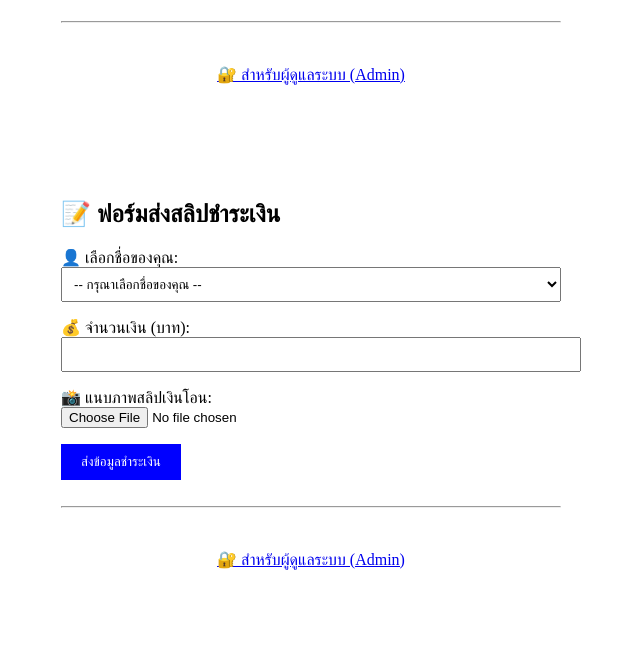
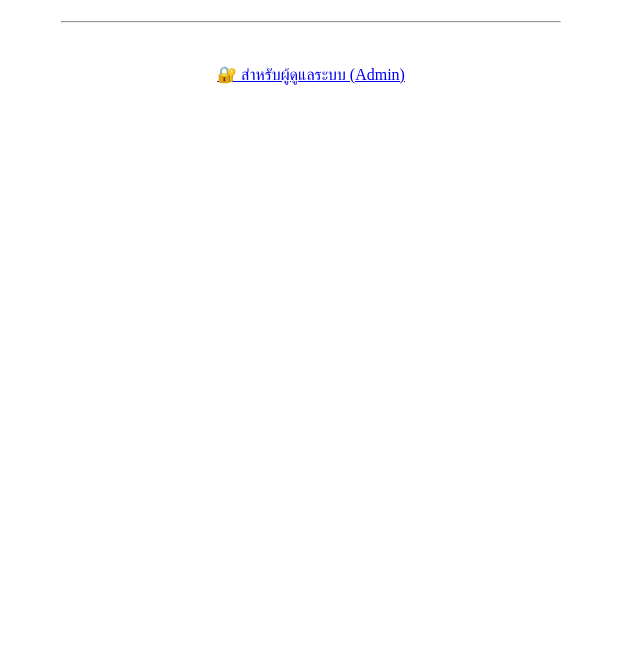
Before and after one commit to b6746636-commits/money-management, a Flask app: page / in a window 1280 px wide. Shown: the part 365-1010 px from the top of the page, without its empty margins (329-969 px from the left). After the commit the page ends 450 px from the top, so only its background shows below. Run offline with Flask 3, Linux system fonts and the light colour scheme.

Commit message:
Update index.html

```diff
--- a/templates/index.html
+++ b/templates/index.html
@@ -1,86 +1,4 @@
 <!DOCTYPE html>
-<html lang="th">
-<head>
-    <meta charset="UTF-8">
-    <title>ระบบส่งสลิปชำระเงิน</title>
-    </head>
-<body>
-    <div style="max-width: 500px; margin: 40px auto; padding: 20px;">
-        <h2>📝 ฟอร์มส่งสลิปชำระเงิน</h2>
-
-        {% with messages = get_flashed_messages(with_categories=true) %}
-          {% if messages %}
-            {% for category, message in messages %}
-              <div style="padding: 10px; margin-bottom: 10px; color: white; background-color: {% if category=='success' %}green{% else %}red{% endif %};">
-                {{ message }}
-              </div>
-            {% endfor %}
-          {% endif %}
-        {% endwith %}
-
-        <form method="POST" enctype="multipart/form-data">
-            <p>
-    <label>👤 เลือกชื่อของคุณ:</label><br>
-    <select name="name" required style="width: 100%; padding: 8px;">
-        <option value="">-- กรุณาเลือกชื่อของคุณ --</option>
-
-        <optgroup label="✨ รุ่น 14">
-            <option value="เหมยเหมย">1. เหมยเหมย</option>
-            <option value="วุ้นเป็ด">2. วุ้นเป็ด</option>
-            <option value="กาฟิว">3. กาฟิว</option>
-            <option value="ไฟท์">4. ไฟท์</option>
-            <option value="กัน">5. กัน</option>
-            <option value="ต้นข้าว">6. ต้นข้าว</option>
-            <option value="แอน">7. แอน</option>
-            <option value="น้ำมนต์">8. น้ำมนต์</option>
-            <option value="เนส">9. เนส</option>
-            <option value="จ๊ะจ๋า">10. จ๊ะจ๋า</option>
-            <option value="แพนเค้ก">11. แอนเค้ก</option>
-            <option value="อาคลัง">12. อาคลัง</option>
-            <option value="โอม">13. โอม</option>
-            <option value="เอ็มมี่">14. เอ็มมี่</option>
-            <option value="กีตาร์">15. กีตาร์</option>
-            <option value="หมูอ้วน">16. หมูอ้วน</option>
-            <option value="อุ๋มอิ๋ม">17. อุ๋มอิ๋ม</option>
-            <option value="ปัญปัญ">18. ปัญปัญ</option>
-        </optgroup>
-
-        <optgroup label="✨ รุ่น 15">
-            <option value="นุ่น">1. นุ่น</option>
-            <option value="จ้าว">2. จ้าว</option>
-            <option value="โฟร์">3. โฟร์</option>
-            <option value="ลูกไหม">4. ลูกไหม</option>
-            <option value="ออย">5. ออย</option>
-            <option value="ปอแก้ว">6. ปอแก้ว</option>
-            <option value="เชอร์รี่">7. เชอร์รี่</option>
-            <option value="สารวัตร">8. สารวัตร</option>
-            <option value="ฟีฟ่า">9. ฟีฟ่า</option>
-            <option value="มาร์ติน">10. มาร์ติน</option>
-            <option value="ปังปัง">11. ปังปัง</option>
-            <option value="ฟลุ๊ก">12. ฟลุ๊ก</option>
-            <option value="พีเจ">13. พีเจ</option>
-            <option value="ฟิล์ม">14. ฟิล์ม</option>
-            <option value="เฟรม">15. เฟรม</option>
-        </optgroup>
-    </select>
-</p>
-                <label>💰 จำนวนเงิน (บาท):</label><br>
-                <input type="number" name="amount" step="0.01" required style="width: 100%; padding: 8px;">
-            </p>
-            <p>
-                <label>📸 แนบภาพสลิปเงินโอน:</label><br>
-                <input type="file" name="slip" accept="image/*" required>
-            </p>
-            <button type="submit" style="padding: 10px 20px; background-color: blue; color: white; border: none; cursor: pointer;">ส่งข้อมูลชำระเงิน</button>
-        </form>
-
-        <br><hr><br>
-        <p align="center">
-            <a href="{{ url_for('admin_panel') }}">🔐 สำหรับผู้ดูแลระบบ (Admin)</a>
-        </p>
-    </div>
-</body>
-</html><!DOCTYPE html>
 <html lang="th">
 <head>
     <meta charset="UTF-8">
@@ -117,8 +35,7 @@
                         <option value="น้ำมนต์">8. น้ำมนต์</option>
                         <option value="เนส">9. เนส</option>
                         <option value="จ๊ะจ๋า">10. จ๊ะจ๋า</option>
-                        <option value="แพนเค้ก">11. แพนเค้ก</option>
-                        <option value="อาคลัง">12. อาคลัง</option>
+                        <option value="แพนเค้ก">11. แพนเค้ก</option> <option value="อาคลัง">12. อาคลัง</option>
                         <option value="โอม">13. โอม</option>
                         <option value="เอ็มมี่">14. เอ็มมี่</option>
                         <option value="กีตาร์">15. กีตาร์</option>
@@ -133,8 +50,7 @@
                         <option value="โฟร์">3. โฟร์</option>
                         <option value="ลูกไหม">4. ลูกไหม</option>
                         <option value="ออย">5. ออย</option>
-                        <option value="ปorก้ว">6. ปอแก้ว</option>
-                        <option value="เชอร์รี่">7. เชอร์รี่</option>
+                        <option value="ปอแก้ว">6. ปอแก้ว</option> <option value="เชอร์รี่">7. เชอร์รี่</option>
                         <option value="สารวัตร">8. สารวัตร</option>
                         <option value="ฟีฟ่า">9. ฟีฟ่า</option>
                         <option value="มาร์ติน">10. มาร์ติน</option>
```
